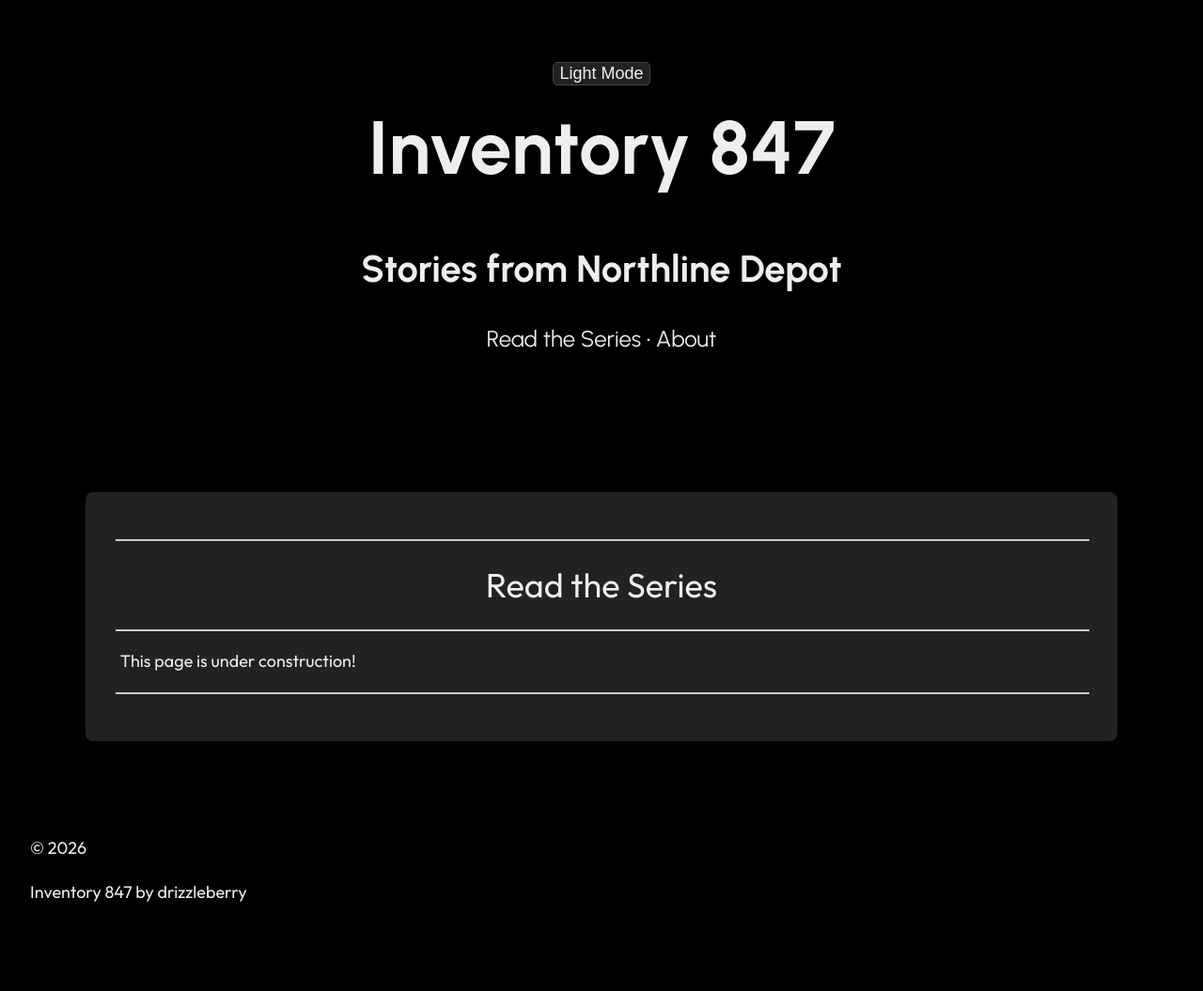
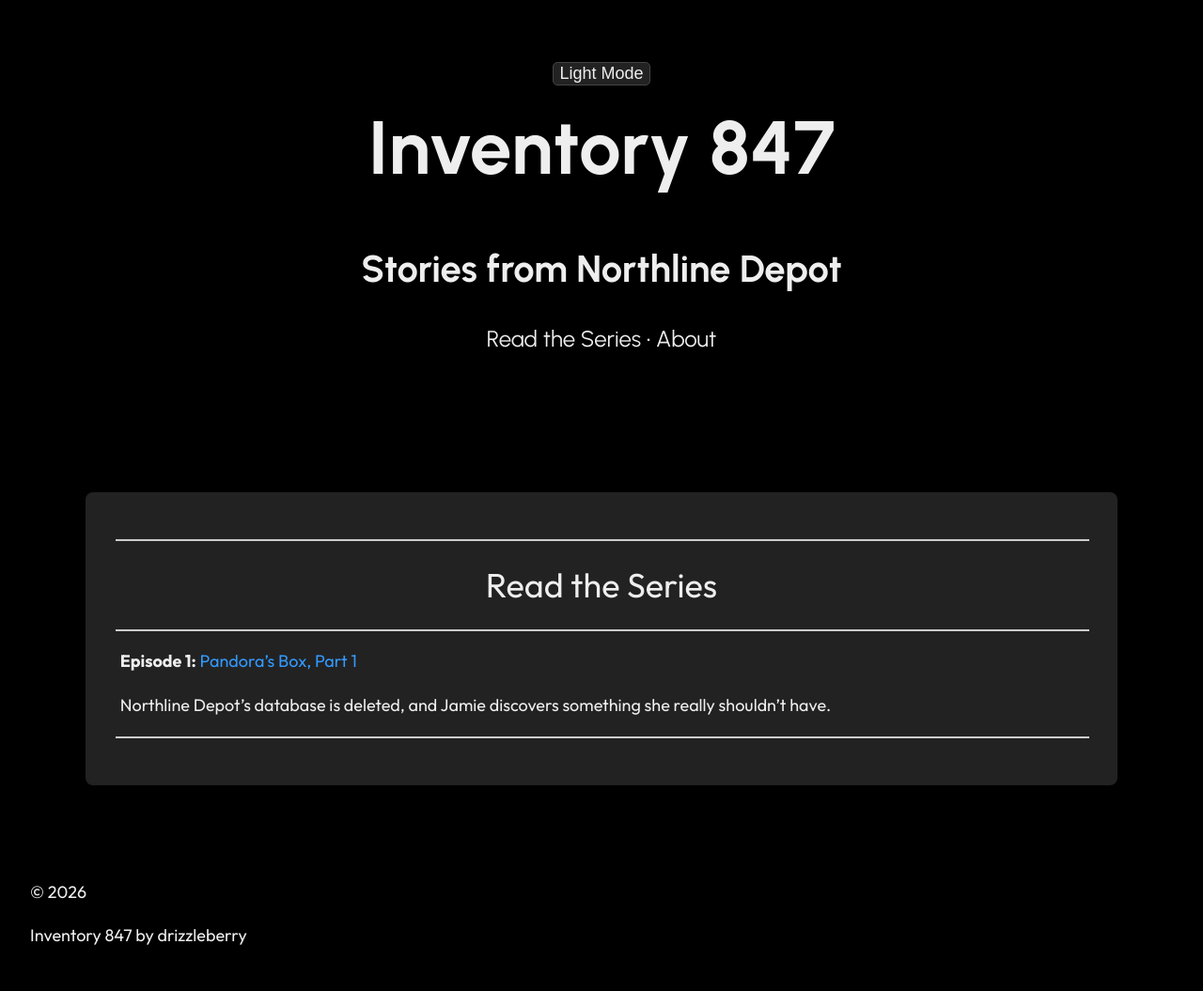
Before and after one commit to drizzleberry/drizzleberry.github.io, a Jekyll site: the page built from index.md, in a window 1280 px wide. Shown: the whole page at 94% size. Built offline with Jekyll 4.4.1, drawn with Linux system fonts in a browser that asks for light colours; before the commit the page ends 1008 px from its top, so only the background shows below that.

Commit message:
Update index.md

```diff
--- a/index.md
+++ b/index.md
@@ -3,4 +3,6 @@ layout: default
 title: Read the Series
 ---
 
-This page is under construction!
+**Episode 1:** [Pandora's Box, Part 1](/1/)
+
+Northline Depot's database is deleted, and Jamie discovers something she really shouldn't have.
```
